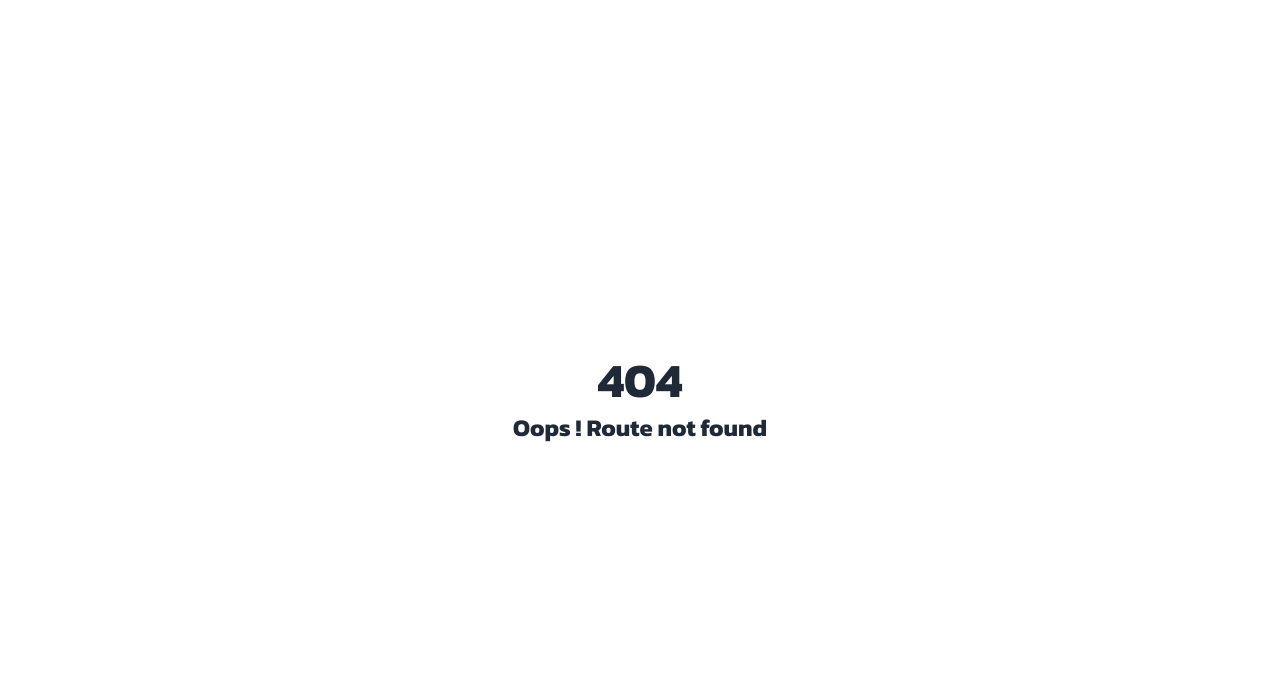
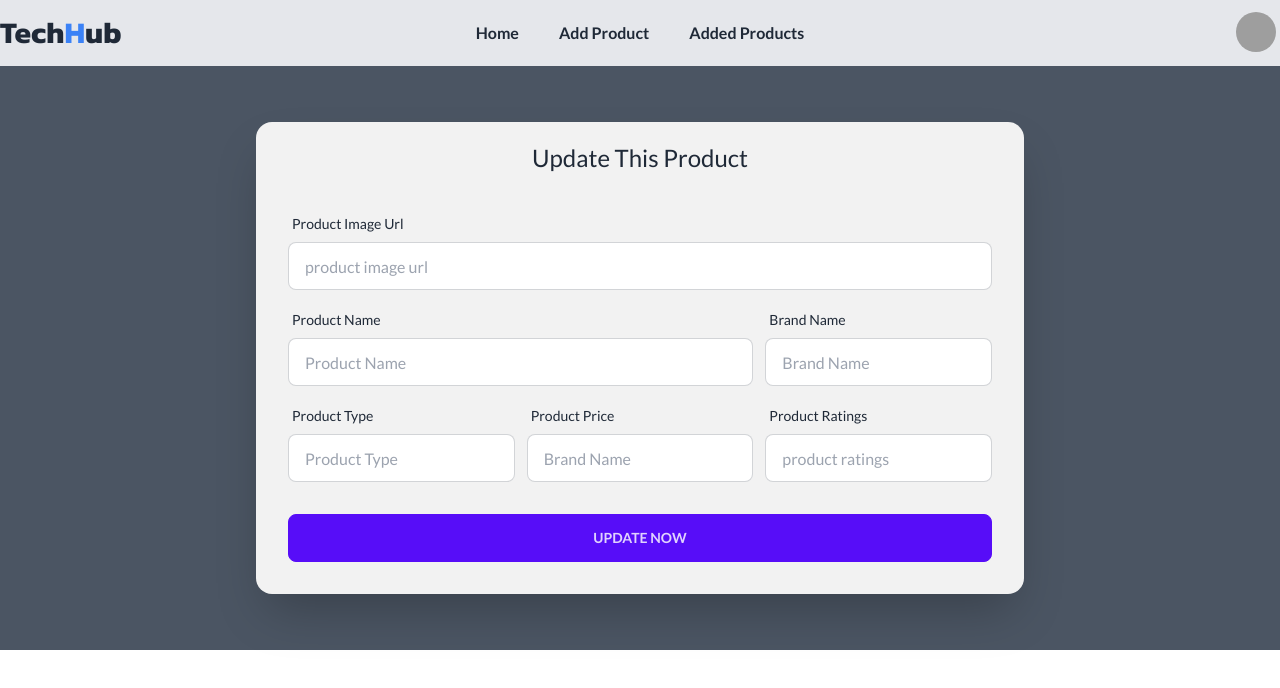
Before and after one commit to Rakibjrb/techhub-r7, a React (Vite) app: page /api/update/product/1 in a window 1280 px wide. Before the commit this address had no page. Shown: the top 688 px of the page. Built offline with nearby package versions, Linux system fonts and the light colour scheme; grey boxes are pictures that could not be loaded.

Commit message:
added add product form route and update product form route

```diff
--- a/package.json
+++ b/package.json
@@ -13,6 +13,7 @@
     "firebase": "^10.5.0",
     "localforage": "^1.10.0",
     "match-sorter": "^6.3.1",
+    "prop-types": "^15.8.1",
     "react": "^18.2.0",
     "react-dom": "^18.2.0",
     "react-icons": "^4.11.0",
--- a/src/Components/Brands/BrandNames.jsx
+++ b/src/Components/Brands/BrandNames.jsx
@@ -1,16 +1,7 @@
-import { useState } from "react";
-import { useEffect } from "react";
 import { Link } from "react-router-dom";
+import PropTypes from "prop-types";
 
-const BrandNames = () => {
-  const [brands, setBrands] = useState([]);
-  console.log(brands);
-  useEffect(() => {
-    fetch(`https://brand-shop-server-side.vercel.app/api/brands`)
-      .then((res) => res.json())
-      .then((data) => setBrands(data.data));
-  }, []);
-
+const BrandNames = ({ data }) => {
   return (
     <div className="max-w-screen-xl mx-auto px-3 xl:px-0 my-16">
       <div className="text-center">
@@ -22,11 +13,11 @@ const BrandNames = () => {
         </div>
       </div>
       <div className="grid grid-cols-1 md:grid-cols-2 lg:grid-cols-3 gap-8 md:gap-3 mt-10">
-        {brands.map((brand) => {
+        {data.map((brand) => {
           return (
             <Link
               key={brand._id}
-              to={`/${brand.brand_name.toLowerCase()}/products`}
+              to={`/products/${brand.brand_name.toLowerCase()}`}
             >
               <div className="card bg-base-100 shadow-md image-full h-[300px]">
                 <figure>
@@ -51,3 +42,6 @@ const BrandNames = () => {
 };
 
 export default BrandNames;
+BrandNames.propTypes = {
+  data: PropTypes.array,
+};
--- /dev/null
+++ b/src/Components/ProductAddAndUpdate/Form.jsx
@@ -0,0 +1,120 @@
+import PropTypes from "prop-types";
+import { useEffect, useState } from "react";
+
+const Form = ({ location }) => {
+  const [formUpdate, setFormUpdate] = useState({
+    formText: "Add A New Product",
+    btnText: "Add Product",
+  });
+
+  useEffect(() => {
+    if (location.indexOf("/api/update/product") === 0) {
+      setFormUpdate({
+        formText: "Update This Product",
+        btnText: "Update Now",
+      });
+    }
+  }, []);
+
+  return (
+    <div className="bg-gray-600">
+      <div>
+        <div className="py-10 font-font-lato">
+          <div className="hero-content">
+            <div className="card flex-shrink-0 w-full max-w-3xl shadow-2xl bg-base-200">
+              <h2 className="text-center text-2xl pt-5">
+                {formUpdate.formText}
+              </h2>
+              <form className="card-body">
+                <div className="grid grid-cols-1 md:grid-cols-3 gap-3">
+                  <div className="form-control md:col-span-3">
+                    <label className="label">
+                      <span className="label-text">Product Image Url</span>
+                    </label>
+                    <input
+                      type="text"
+                      placeholder="product image url"
+                      className="input input-bordered"
+                      name="product_image"
+                      required
+                    />
+                  </div>
+                  <div className="form-control md:col-span-2">
+                    <label className="label">
+                      <span className="label-text">Product Name</span>
+                    </label>
+                    <input
+                      type="text"
+                      placeholder="Product Name"
+                      className="input input-bordered"
+                      name="product_name"
+                      required
+                    />
+                  </div>
+                  <div className="form-control">
+                    <label className="label">
+                      <span className="label-text">Brand Name</span>
+                    </label>
+                    <input
+                      type="text"
+                      placeholder="Brand Name"
+                      className="input input-bordered"
+                      name="brand_name"
+                      required
+                    />
+                  </div>
+                  <div className="form-control">
+                    <label className="label">
+                      <span className="label-text">Product Type</span>
+                    </label>
+                    <input
+                      type="text"
+                      placeholder="Product Type"
+                      className="input input-bordered"
+                      name="type"
+                      required
+                    />
+                  </div>
+                  <div className="form-control">
+                    <label className="label">
+                      <span className="label-text">Product Price</span>
+                    </label>
+                    <input
+                      type="text"
+                      placeholder="Brand Name"
+                      className="input input-bordered"
+                      name="price"
+                      required
+                    />
+                  </div>
+                  <div className="form-control">
+                    <label className="label">
+                      <span className="label-text">Product Ratings</span>
+                    </label>
+                    <input
+                      type="text"
+                      placeholder="product ratings"
+                      className="input input-bordered"
+                      name="ratings"
+                      required
+                    />
+                  </div>
+                </div>
+                <div className="form-control mt-6">
+                  <button className="btn btn-primary">
+                    {formUpdate.btnText}
+                  </button>
+                </div>
+              </form>
+            </div>
+          </div>
+        </div>
+      </div>
+    </div>
+  );
+};
+
+export default Form;
+Form.propTypes = {
+  location: PropTypes.string,
+};
--- a/src/Layout/Main/Main.jsx
+++ b/src/Layout/Main/Main.jsx
@@ -1,11 +1,14 @@
+import { useLoaderData } from "react-router-dom";
 import Banner from "../../Components/Banner/Banner";
 import BrandNames from "../../Components/Brands/BrandNames";
 
 const Main = () => {
+  const data = useLoaderData();
+
   return (
     <>
       <Banner />
-      <BrandNames />
+      <BrandNames data={data.data} />
     </>
   );
 };
--- /dev/null
+++ b/src/Pages/AddProduct/AddProduct.jsx
@@ -0,0 +1,10 @@
+import { useLocation } from "react-router-dom";
+import Form from "../../Components/ProductAddAndUpdate/Form";
+
+const AddProduct = () => {
+  const location = useLocation().pathname;
+
+  return <Form location={location} />;
+};
+
+export default AddProduct;
--- /dev/null
+++ b/src/Pages/AddProduct/UpdateProduct/UpdateProduct.jsx
@@ -0,0 +1,10 @@
+import { useLocation } from "react-router-dom";
+import Form from "../../../Components/ProductAddAndUpdate/Form";
+
+const UpdateProduct = () => {
+  const location = useLocation().pathname;
+
+  return <Form location={location} />;
+};
+
+export default UpdateProduct;
--- /dev/null
+++ b/src/Pages/Products/Product.jsx
@@ -0,0 +1,36 @@
+import PropTypes from "prop-types";
+import { Link } from "react-router-dom";
+
+const Product = ({ product }) => {
+  const { _id, product_image, brand_name, product_name, type, price, ratings } =
+    product;
+
+  return (
+    <div className="card card-compact bg-base-100 shadow-xl">
+      <figure>
+        <img src={product_image} alt={product_name} />
+      </figure>
+      <div className="card-body">
+        <h2 className="card-title">{product_name}</h2>
+        <p>Brand Name : {brand_name}</p>
+        <p>Product Type : {type}</p>
+        <p>Price : {price}</p>
+        <p>Ratings : {ratings}</p>
+        <div className="flex gap-3 mt-4">
+          <button className="btn btn-primary flex-1">Details</button>
+          <Link
+            to={`/api/update/product/${_id}`}
+            className="btn btn-primary flex-1"
+          >
+            Update
+          </Link>
+        </div>
+      </div>
+    </div>
+  );
+};
+
+export default Product;
+Product.propTypes = {
+  product: PropTypes.object,
+};
--- /dev/null
+++ b/src/Pages/Products/Products.jsx
@@ -0,0 +1,32 @@
+import { useEffect, useState } from "react";
+import { useLoaderData, useLocation } from "react-router-dom";
+import Product from "./Product";
+
+const Products = () => {
+  const { data } = useLoaderData();
+  const brandName = useLocation().pathname.slice(10);
+  const [products, setProducts] = useState([]);
+
+  useEffect(() => {
+    const filteredProducts = data.filter(
+      (singleData) => singleData.brand_name.toLowerCase() === brandName
+    );
+
+    setProducts(filteredProducts);
+  }, []);
+
+  return (
+    <div className="max-w-screen-xl mx-auto px-3 xl:px-0 mt-16">
+      <h2 className="capitalize text-center text-3xl font-bold font-font-lato">
+        {brandName} Products
+      </h2>
+      <div className="grid grid-cols-1 md:grid-cols-2 lg:grid-cols-3 gap-7 md:gap-3">
+        {products.map((product) => (
+          <Product key={product._id} product={product} />
+        ))}
+      </div>
+    </div>
+  );
+};
+
+export default Products;
--- a/src/Routes/Routes.jsx
+++ b/src/Routes/Routes.jsx
@@ -2,6 +2,9 @@ import { createBrowserRouter } from "react-router-dom";
 import App from "../App";
 import Main from "../Layout/Main/Main";
 import ErrorPage from "../Layout/ErrorPage";
+import Products from "../Pages/Products/Products";
+import AddProduct from "../Pages/AddProduct/AddProduct";
+import UpdateProduct from "../Pages/AddProduct/UpdateProduct/UpdateProduct";
 
 const routes = createBrowserRouter([
   {
@@ -11,6 +14,22 @@ const routes = createBrowserRouter([
       {
         path: "/",
         element: <Main />,
+        loader: () =>
+          fetch("https://brand-shop-server-side.vercel.app/api/brands"),
+      },
+      {
+        path: "/products/:brand_name",
+        element: <Products />,
+        loader: () =>
+          fetch("https://brand-shop-server-side.vercel.app/api/products"),
+      },
+      {
+        path: "/api/add/product",
+        element: <AddProduct />,
+      },
+      {
+        path: "/api/update/product/:_id",
+        element: <UpdateProduct />,
       },
     ],
     errorElement: <ErrorPage />,
```
Also changed, not shown: 1 other file (tests, documents, lock files or other folders).
